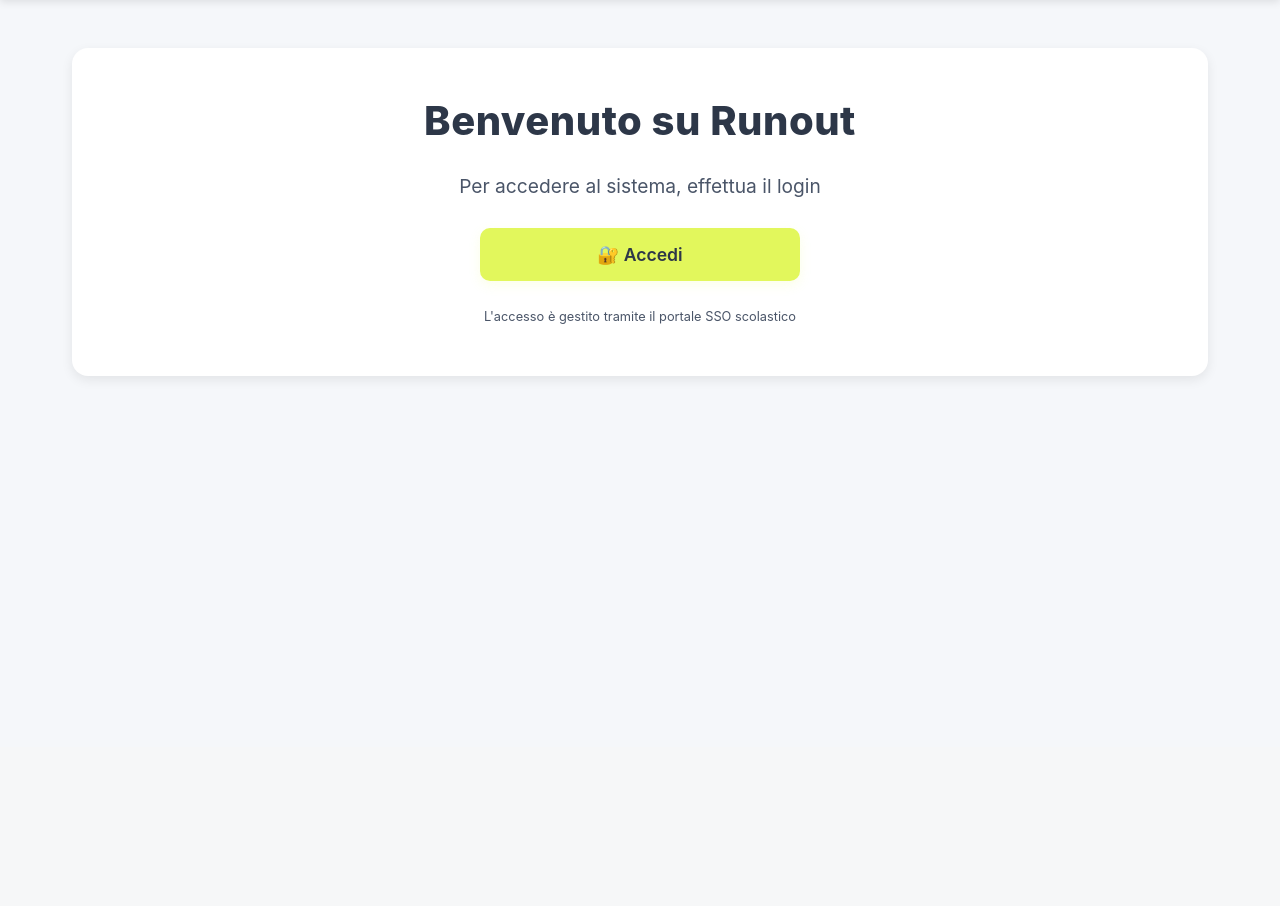
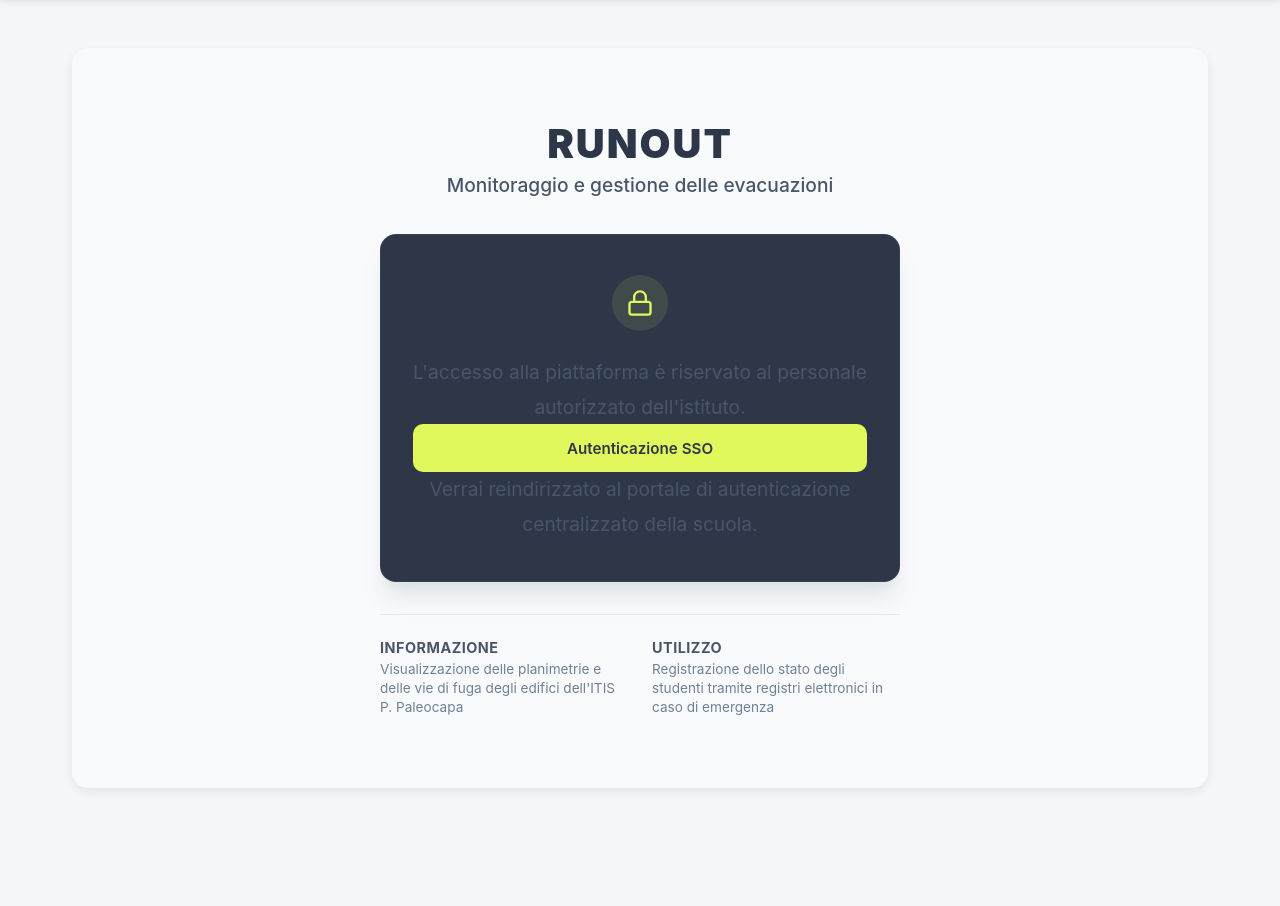
Before and after one commit to AltaMatz/RunOut, a Flask app: template templates/home.html in a window 1280 px wide. Shown: the part 53-959 px from the top of the page. Before the commit the page ends 432 px from the top, so only its background shows below. Run offline with Flask 3, Linux system fonts and the light colour scheme; the template is opened without the code that fills it, so the values that code supplies are empty.

Commit message:
Home fix

```diff
--- a/emergenza_status.json
+++ b/emergenza_status.json
@@ -1,5 +1,5 @@
 {
   "active": false,
   "started_at": null,
-  "ended_at": "2026-06-02T20:52:07.407721"
+  "ended_at": "2026-06-02T21:31:25.523576"
 }
--- a/templates/home.html
+++ b/templates/home.html
@@ -3,155 +3,320 @@
 {% block title %}Home - Runout{% endblock %}
 
 {% block content %}
-<div class="page-container">
+<div class="page-container home-page">
     <div class="welcome-section">
-        <h2 class="section-title">Benvenuto su Runout</h2>
+
+        <header class="home-header">
+            <h1 class="brand-title">RUNOUT</h1>
+            <p class="brand-tagline">Monitoraggio e gestione delle evacuazioni</p>
+        </header>
 
         {% if user %}
             {# UTENTE AUTENTICATO #}
             <div class="auth-card">
-                <p class="status-message">✓ Accesso effettuato come: <strong>{{ user.email }}</strong></p>
+                <div class="card-icon">
+                    <svg xmlns="http://www.w3.org/2000/svg" viewBox="0 0 24 24" fill="none" stroke="currentColor" stroke-width="2" stroke-linecap="round" stroke-linejoin="round"><path d="M20 21v-2a4 4 0 0 0-4-4H8a4 4 0 0 0-4 4v2"></path><circle cx="12" cy="7" r="4"></circle></svg>
+                </div>
+                <div class="card-body">
+                    <p class="status-message">ACCOUNT IN UTILIZZO</p>
+
+                    <div class="email-display-box">
+                        <span class="user-email">{{ user.email if user else 'nome.cognome@itispaleocapa.it' }}</span>
+                    </div>
+
                     <div class="auth-actions">
                         <a href="{{ url_for('dashboard') }}" class="btn btn-primary">
-                        Vai alla Dashboard
+                            <svg xmlns="http://www.w3.org/2000/svg" viewBox="0 0 24 24" fill="none" stroke="currentColor" stroke-width="2" stroke-linecap="round" stroke-linejoin="round"><rect x="3" y="3" width="7" height="9"></rect><rect x="14" y="3" width="7" height="5"></rect><rect x="14" y="12" width="7" height="9"></rect><rect x="3" y="16" width="7" height="5"></rect></svg>
+                            Dashboard
                         </a>
                         <a href="{{ url_for('logout') }}" class="btn btn-secondary">
+                            <svg xmlns="http://www.w3.org/2000/svg" viewBox="0 0 24 24" fill="none" stroke="currentColor" stroke-width="2" stroke-linecap="round" stroke-linejoin="round"><path d="M9 21H5a2 2 0 0 1-2-2V5a2 2 0 0 1 2-2h4"></path><polyline points="16 17 21 12 16 7"></polyline><line x1="21" y1="12" x2="9" y2="12"></line></svg>
                             Esci
                         </a>
+                    </div>
                 </div>
             </div>
         {% else %}
             {# UTENTE NON AUTENTICATO #}
             <div class="login-card">
+                <div class="card-icon">
+                    <svg xmlns="http://www.w3.org/2000/svg" viewBox="0 0 24 24" fill="none" stroke="currentColor" stroke-width="2" stroke-linecap="round" stroke-linejoin="round"><rect x="3" y="11" width="18" height="11" rx="2" ry="2"></rect><path d="M7 11V7a5 5 0 0 1 10 0v4"></path></svg>
+                </div>
+                <div class="card-body">
                     {% if sso_mode == 'dev' %}
-                    <p class="dev-warning">🔧 <strong>MODALITÀ DEV</strong> - Seleziona quale email usare per testare il login</p>
+                        <div class="dev-badge">AMBIENTE DI SVILUPPO</div>
+                        <p class="login-message">Seleziona un'identità di test per accedere alla simulazione locale.</p>
+
                         <a href="{{ url_for('dev_login_choice') }}" class="btn btn-primary btn-large">
-                        🧪 Scegli Email di Test
+                            Scegli Email di Test
                         </a>
                         <p class="sub-text dev-sub-text">
-                        ⚠️ Questa modalità è solo per testing locale
+                            I dati inseriti in questa modalità non influiscono sul registro reale.
                         </p>
                     {% else %}
-                    <p class="login-message">Per accedere al sistema, effettua il login</p>
+                        <p class="login-message">L'accesso alla piattaforma è riservato al personale autorizzato dell'istituto.</p>
+
                         <a href="{{ url_for('sso_login') }}" class="btn btn-primary btn-large">
-                        🔐 Accedi
+                            Autenticazione SSO
                         </a>
                         <p class="sub-text">
-                        L'accesso è gestito tramite il portale SSO scolastico
+                            Verrai reindirizzato al portale di autenticazione centralizzato della scuola.
                         </p>
                     {% endif %}
                 </div>
+            </div>
         {% endif %}
+
+        <footer class="home-footer">
+            <div class="info-grid">
+                <div class="info-item">
+                    <h3>Informazione</h3>
+                    <p>Visualizzazione delle planimetrie e delle vie di fuga degli edifici dell'ITIS P. Paleocapa</p>
+                </div>
+                <div class="info-item">
+                    <h3>Utilizzo</h3>
+                    <p>Registrazione dello stato degli studenti tramite registri elettronici in caso di emergenza</p>
+                </div>
+            </div>
+        </footer>
+
     </div>
 </div>
 
 <style>
+.home-page {
+    background: #f8fafc;
+    min-height: calc(100vh - 60px);
+    display: flex;
+    align-items: center;
+    justify-content: center;
+    padding: 2rem 1rem;
+}
+
 .welcome-section {
+    width: 100%;
+    max-width: 520px;
     display: flex;
     flex-direction: column;
+    align-items: center;
+    gap: 2rem;
+}
+
+/* Intestazione */
+.home-header {
+    text-align: center;
+}
+
+.brand-title {
+    font-size: 2.5rem;
+    font-weight: 900;
+    color: #2d3748;
+    margin: 0;
+    letter-spacing: 2px;
+}
+
+.brand-tagline {
+    font-size: 1rem;
+    color: #718096;
+    margin: 0.5rem 0 0 0;
+    font-weight: 500;
+}
+
+/* Struttura Card (Unificata) */
+.auth-card, .login-card {
+    background: #2d3748;
+    color: #ffffff;
+    padding: 2.5rem 2rem;
+    border-radius: 16px;
+    width: 100%;
+    box-shadow: 0 20px 25px -5px rgba(45, 55, 72, 0.1), 0 10px 10px -5px rgba(45, 55, 72, 0.04);
+    text-align: center;
+    box-sizing: border-box;
+    border: 1px solid rgba(255, 255, 255, 0.05);
+}
+
+.card-icon {
+    width: 56px;
+    height: 56px;
+    background: rgba(226, 247, 92, 0.1);
+    color: #e2f75c;
+    border-radius: 50%;
+    display: flex;
+    align-items: center;
+    justify-content: center;
+    margin: 0 auto 1.5rem auto;
+}
+
+.card-icon svg {
+    width: 28px;
+    height: 28px;
+}
+
+/* Elementi testuali interni */
+.status-message {
+    font-size: 0.85rem;
+    color: #718096;
+    text-transform: uppercase;
+    letter-spacing: 1px;
+    margin-bottom: 0.75rem;
+    font-weight: 600;
+}
+
+/* Cella Indipendente per l'Email */
+.email-display-box {
+    background: #3a4454;
+    border-radius: 10px;
+    padding: 1rem;
+    margin-bottom: 1.25rem;
+    border: 1px solid rgba(255, 255, 255, 0.05);
+    display: flex;
     align-items: center;
     justify-content: center;
 }
 
-.auth-actions {
-    display: flex;
-    flex-wrap: wrap;
-    gap: 1rem;
-    justify-content: center;
-    margin-top: 1.5rem;
-}
-
-/* Testi interni alle card */
-.status-message {
-    font-size: 1.1rem;
-    color: #ffffff;
-}
-
-.status-message strong {
-    color: #e2f75c;
+.user-email {
+    font-size: 1.15rem;
+    font-weight: 700;
+    color: rgba(255, 255, 255, 0.35);
+    margin: 0;
+    word-break: break-all;
+    font-family: inherit;
 }
 
 .login-message {
-    font-size: 1.1rem;
+    font-size: 1.05rem;
     color: #e2e8f0;
-    margin-bottom: 1.5rem !important;
+    line-height: 1.5;
+    margin: 0 0 2rem 0;
 }
 
-.dev-warning {
-    color: #ffffff;
-    background: rgba(237, 137, 54, 0.2); /* Sfondo arancio trasparente molto soft per dev mode */
-    padding: 0.75rem 1rem;
-    border-radius: 8px;
-    border: 1px solid rgba(237, 137, 54, 0.4);
-    margin-bottom: 1.5rem !important;
+.dev-badge {
+    display: inline-block;
+    background: #feebc8;
+    color: #c05621;
+    font-size: 0.75rem;
+    font-weight: 800;
+    padding: 0.25rem 0.75rem;
+    border-radius: 6px;
+    margin-bottom: 1rem;
+    letter-spacing: 0.5px;
 }
 
-/* Testi piccoli di spiegazione in basso */
 .sub-text {
-    margin-top: 1.5rem !important;
-    font-size: 0.8rem !important;
-    color: #a0aec0; /* Grigio chiaro per risaltare sul blu-grigio scuro */
+    margin: 1.5rem 0 0 0;
+    font-size: 0.8rem;
+    color: #a0aec0;
+    line-height: 1.4;
 }
 
 .dev-sub-text {
-    color: #fc8181; /* Rosso chiaro per l'avviso di sicurezza in modalità dev */
+    color: #feb2b2;
 }
 
-/* Bottoni di Sistema */
+/* Bottoni e Contenitore Azioni */
+.auth-actions {
+    display: flex;
+    gap: 0.75rem;
+    justify-content: center;
+}
+
 .btn {
     display: inline-flex;
     align-items: center;
     justify-content: center;
+    gap: 0.5rem;
     padding: 0.75rem 1.5rem;
     border-radius: 10px;
     text-decoration: none;
     font-weight: 600;
-    border: none;
+    font-size: 0.95rem;
+    transition: all 0.15s ease;
+    min-height: 48px;
+    box-sizing: border-box;
     cursor: pointer;
-    font-size: 0.95rem;
-    transition: all 0.2s cubic-bezier(0.4, 0, 0.2, 1);
-    min-height: 48px; /* Touch target ottimale */
 }
 
-/* Bottone Primario (Giallo-Verde, testo scuro) */
+.btn svg {
+    width: 18px;
+    height: 18px;
+}
+
 .btn-primary {
     background: #e2f75c;
     color: #2d3748;
-    box-shadow: 0 4px 12px rgba(226, 247, 92, 0.15);
+    flex: 3;
 }
 
-/* Bottone Secondario (Outline chiaro) */
 .btn-secondary {
-    background: rgba(255, 255, 255, 0.05);
+    background: rgba(255, 255, 255, 0.08);
     color: #ffffff;
-    border: 2px solid rgba(255, 255, 255, 0.2);
+    border: 1px solid rgba(255, 255, 255, 0.2);
+    flex: 1;
 }
 
-/* Bottone Largo (Login principale) */
 .btn-large {
-    padding: 1rem 2.5rem;
-    font-size: 1.1rem;
     width: 100%;
-    max-width: 320px;
 }
 
-/* Stati di Hover e Active (Desktop e Mobile) */
+/* Hover & Active Effects */
 @media (min-width: 1024px) {
     .btn-primary:hover {
         background: #d4ee3a;
-        transform: translateY(-2px);
-        box-shadow: 0 6px 15px rgba(226, 247, 92, 0.25);
+        transform: translateY(-1px);
     }
 
     .btn-secondary:hover {
-        background: rgba(255, 255, 255, 0.1);
-        border-color: rgba(255, 255, 255, 0.4);
-        transform: translateY(-2px);
+        background: rgba(255, 255, 255, 0.15);
+        border-color: rgba(255, 255, 255, 0.3);
     }
 }
 
 .btn:active {
-    transform: translateY(1px) scale(0.98);
+    transform: translateY(1px);
+}
+
+/* Footer informativo inferiore */
+.home-footer {
+    width: 100%;
+    border-top: 1px solid #e2e8f0;
+    padding-top: 1.5rem;
+}
+
+.info-grid {
+    display: grid;
+    grid-template-columns: 1fr 1fr;
+    gap: 1.5rem;
+    text-align: left;
+}
+
+.info-item h3 {
+    margin: 0 0 0.25rem 0;
+    font-size: 0.9rem;
+    font-weight: 700;
+    color: #4a5568;
+    text-transform: uppercase;
+    letter-spacing: 0.5px;
+}
+
+.info-item p {
+    margin: 0;
+    font-size: 0.85rem;
+    color: #718096;
+    line-height: 1.4;
+}
+
+/* Responsive Layout */
+@media (max-width: 480px) {
+    .auth-actions {
+        flex-direction: column;
+    }
+    .info-grid {
+        grid-template-columns: 1fr;
+        gap: 1rem;
+    }
+    .auth-card, .login-card {
+        padding: 2rem 1.25rem;
+    }
 }
 </style>
 {% endblock %}
```
Also changed, not shown: 4 other files. Lines whose indentation alone changed are shown as unchanged.
